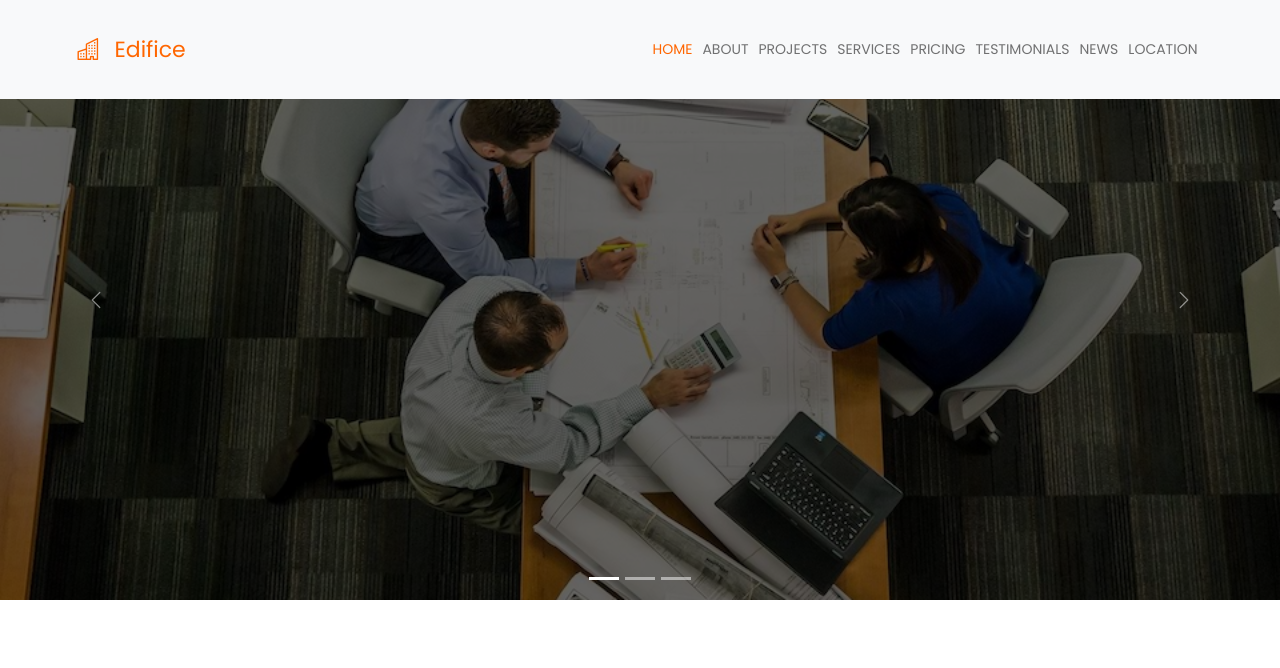
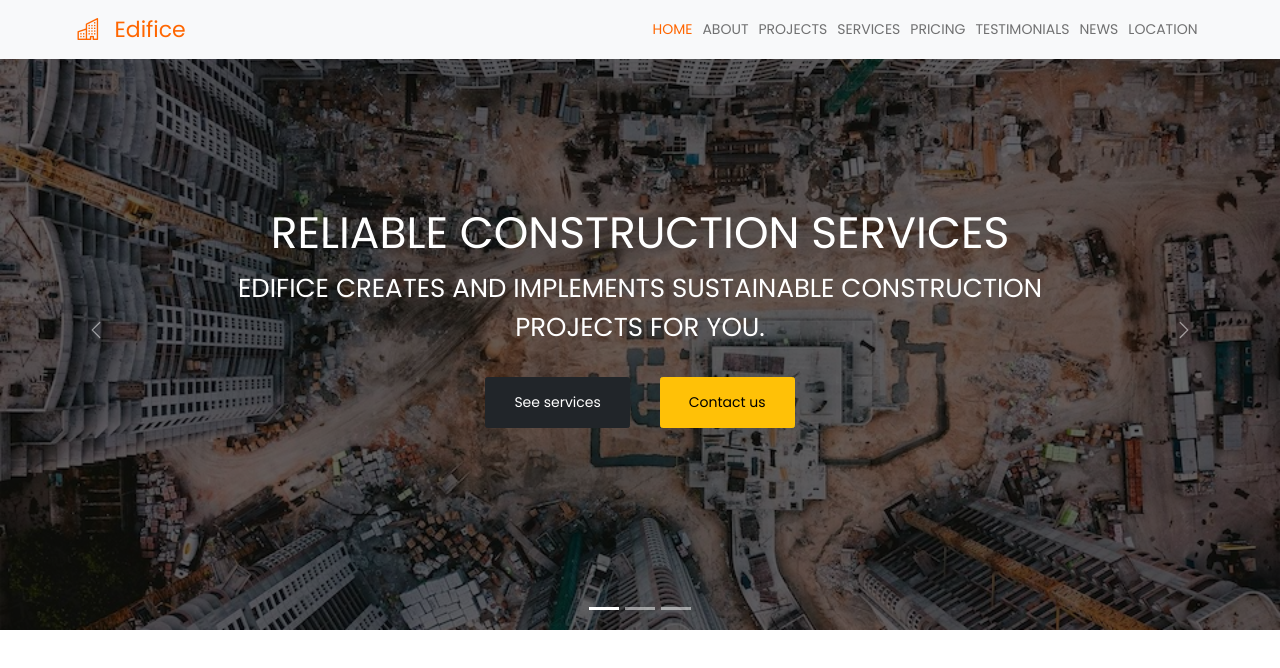
Before and after one commit to JacekPasierb/FrontStrapi, a React (Vite) app: page / in a window 1280 px wide. Shown: the top 668 px of the page. Built offline with nearby package versions, Linux system fonts and the light colour scheme.

Commit message:
Feature/Header - add new component header

```diff
--- a/src/App.css
+++ b/src/App.css
@@ -53,13 +53,42 @@ body {
   z-index: 0;
 }
 .carousel-img-one {
-  background-image: url("./image/slider-slide-5-1920x1280base.jpg");
+  background-image: url("./image/slider-slide-corporate-1base.jpg");
 }
 .carousel-img-two {
-  background-image: url("./image/slider-slide-corporate-1base.jpg");
+  background-image: url("./image/slider-slide-5-1920x1280base.jpg");
 }
 .carousel-img-three {
   background-image: url("./image/slider-slide-corporateBase.jpg");
+}
+
+.home h2 {
+  font-size: 2.6rem;
+}
+
+.home p {
+  font-size: 1.4rem;
+}
+
+.home .btn {
+  font-size: 1.4rem;
+  padding: 0.5em 1em;
+}
+
+@media (min-width: 576px) {
+  .home .btn {
+    padding: 1em 2em;
+  }
+}
+
+@media (min-width: 992px) {
+  .home h2 {
+    font-size: 4.4rem;
+  }
+
+  .home p {
+    font-size: 2.6rem;
+  }
 }
 
 @media (min-width: 1400px) {
@@ -68,10 +97,10 @@ body {
   }
 
   .carousel-img-one {
-    background-image: url("./image/slider-slide-5-1920x1280.jpg");
+    background-image: url("./image/slider-slide-corporate-1.jpg");
   }
   .carousel-img-two {
-    background-image: url("./image/slider-slide-corporate-1.jpg");
+    background-image: url("./image/slider-slide-5-1920x1280.jpg");
   }
   .carousel-img-three {
     background-image: url("./image/slider-slide-corporate.jpg");
--- a/src/components/Header.tsx
+++ b/src/components/Header.tsx
@@ -2,10 +2,10 @@ import React from "react";
 
 const Header = () => {
   return (
-    <header id="home" className="home">
+    <header id="home" className="home py-5">
       <div
         id="carouselExampleCaptions"
-        className="carousel slide"
+        className="carousel slide "
         data-bs-ride="carousel"
       >
         <div className="carousel-indicators">
@@ -32,15 +32,47 @@ const Header = () => {
         </div>
         <div className="carousel-inner text-light text-center">
           <div className="carousel-item carousel-img-one active">
-            <div className="carousel-caption h-100 p-5 d-flex flex-column justify-contend-end justify-content-md-center align-items-center"></div>
+            <div className="carousel-caption h-100 p-5 d-flex flex-column justify-content-center align-items-center text-uppercase">
+              <h2 className="mb-3">Reliable Construction Services</h2>
+              <p className="m-0">
+                Edifice creates and implements sustainable construction projects
+                for you.
+              </p>
+              <div className="buttons mt-5 d-flex flex-row flex-column flex-sm-row">
+                <button type="button" className="btn btn-dark mb-4  mb-sm-0">
+                  See services
+                </button>
+                <button type="button" className="btn btn-warning ms-sm-5">
+                  Contact us
+                </button>
+              </div>
+            </div>
             <div className="hero-shadow"></div>
           </div>
           <div className="carousel-item carousel-img-two ">
-            <div className="carousel-caption h-100 p-5 d-flex flex-column justify-contend-end justify-content-md-center align-items-center"></div>
+            <div className="carousel-caption h-100 p-5 d-flex flex-column  justify-content-center align-items-center text-uppercase">
+              <h2 className="mb-3">Edifice</h2>
+              <p className="m-0">Experienced Construction Professionals</p>
+              <div className="buttons mt-5 d-flex flex-row flex-column flex-sm-row">
+                <button type="button" className="btn btn-dark mb-4  mb-sm-0">
+                  See services
+                </button>
+                <button type="button" className="btn btn-warning ms-sm-5">
+                  Contact us
+                </button>
+              </div>
+            </div>
             <div className="hero-shadow"></div>
           </div>
           <div className="carousel-item carousel-img-three ">
-            <div className="carousel-caption h-100 p-5 d-flex flex-column justify-contend-end justify-content-md-center align-items-center"></div>
+            <div className="carousel-caption h-100 p-5 d-flex flex-column  justify-content-center align-items-center text-uppercase">
+              <h2 className="mb-3">
+                We can handle the most ambitious projects
+              </h2>
+              <button type="button" className="btn btn-warning ms-sm-5">
+                Contact us
+              </button>
+            </div>
             <div className="hero-shadow"></div>
           </div>
         </div>
--- a/src/components/Nav/Nav.tsx
+++ b/src/components/Nav/Nav.tsx
@@ -3,7 +3,7 @@ import css from "./Nav.module.css";
 
 const Nav = () => {
   return (
-    <nav className="navbar navbar-expand-lg navbar-light bg-light py-5 fixed-top">
+    <nav className="navbar navbar-expand-lg navbar-light bg-light py-3 fixed-top">
       <div className="container">
         <a className="navbar-brand" href="#">
           <i className={`bi bi-buildings ${css.orangeColor} me-4`}></i>
```
